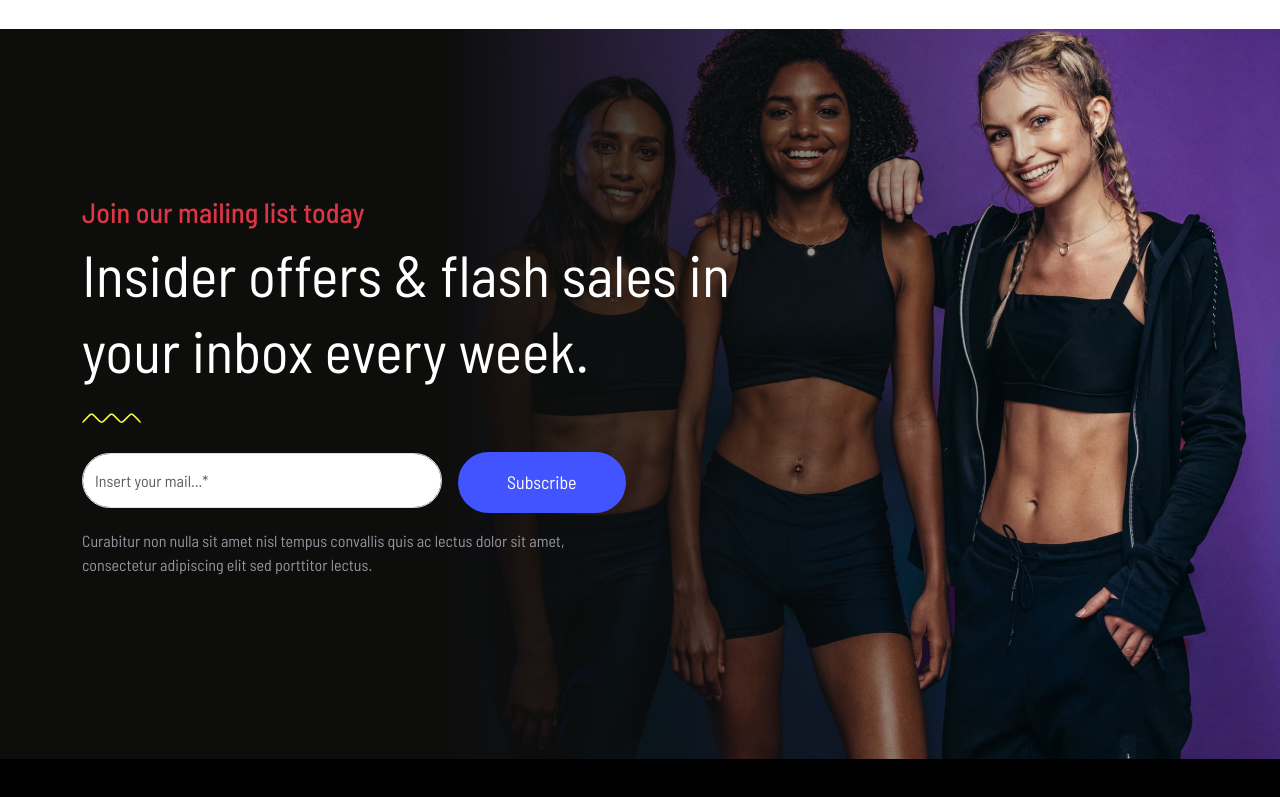
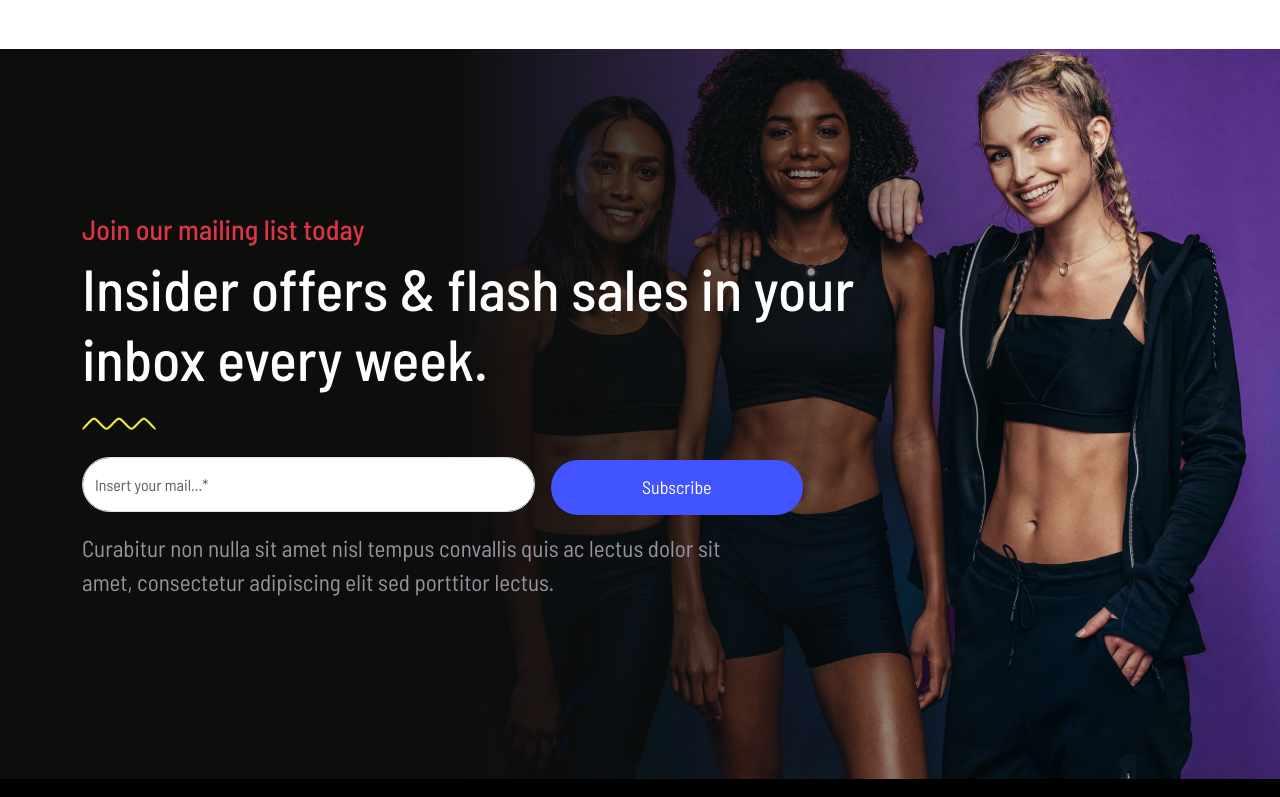
Before and after one commit to emanuele-pogliari/proj-html-vuejs, a Vue app: page / in a window 1280 px wide. Shown: the part 3310-4107 px from the top of the page. Built offline with nearby package versions, Linux system fonts and the light colour scheme.

Commit message:
fixed button join section

```diff
--- a/src/components/AppJoin.vue
+++ b/src/components/AppJoin.vue
@@ -9,14 +9,14 @@ export default{
 <div class="mail d-flex align-items-center">
   <div class="container">
     <div class="row w-100 h-100">
-      <div class="left col-8  bg-white h-100 bg-transparent text-white">
+      <div class="left col-10 bg-white h-100 bg-transparent text-white">
         <h3 class="text-danger">Join our mailing list today</h3>
         <p class="text-desc">Insider offers & flash sales in your inbox every week.</p>
         <div class="mb-4 col-1">
           <img class="img-fluid" src="/public/images/separator-yellow.png" alt="">
         </div>
         <input class="form-control w-50 rounded-pill d-inline-block me-3" type="email" placeholder="Insert your mail...*">
-        <button class="my-btn px-5  btn rounded-pill text-white">Subscribe</button>
+        <button class="my-btn sub-btn btn rounded-pill text-white">Subscribe</button>
         <div class="col-9 mt-3">
           <p class="sub-text">Curabitur non nulla sit amet nisl tempus convallis quis ac lectus dolor sit amet, consectetur adipiscing elit sed porttitor lectus.</p>
         </div>
@@ -53,11 +53,17 @@ export default{
 
     .text-desc{
       font-size: 58px;
-      line-height: 1.3;
+      line-height: 1.2;
+      font-weight: 500;
+    }
+
+    .sub-btn{
+      padding: 13px 90px;
     }
 
     .sub-text{
       color:$color3;
+      font-size:23px;
     }
 
 }
--- a/src/components/AppYoutubeLink.vue
+++ b/src/components/AppYoutubeLink.vue
@@ -53,6 +53,7 @@ export default{
         font-size: 23px;
         color:#98939F;
         font-weight: 400;
+        padding-bottom: 20px;
     }
 
     .col-left{
@@ -81,6 +82,10 @@ export default{
 
         .my-btn{
             background-color: red;
+            &:hover{
+                color:white;
+                background-color: #e62117b3;
+            }
         }
 
         .unamed{
```
